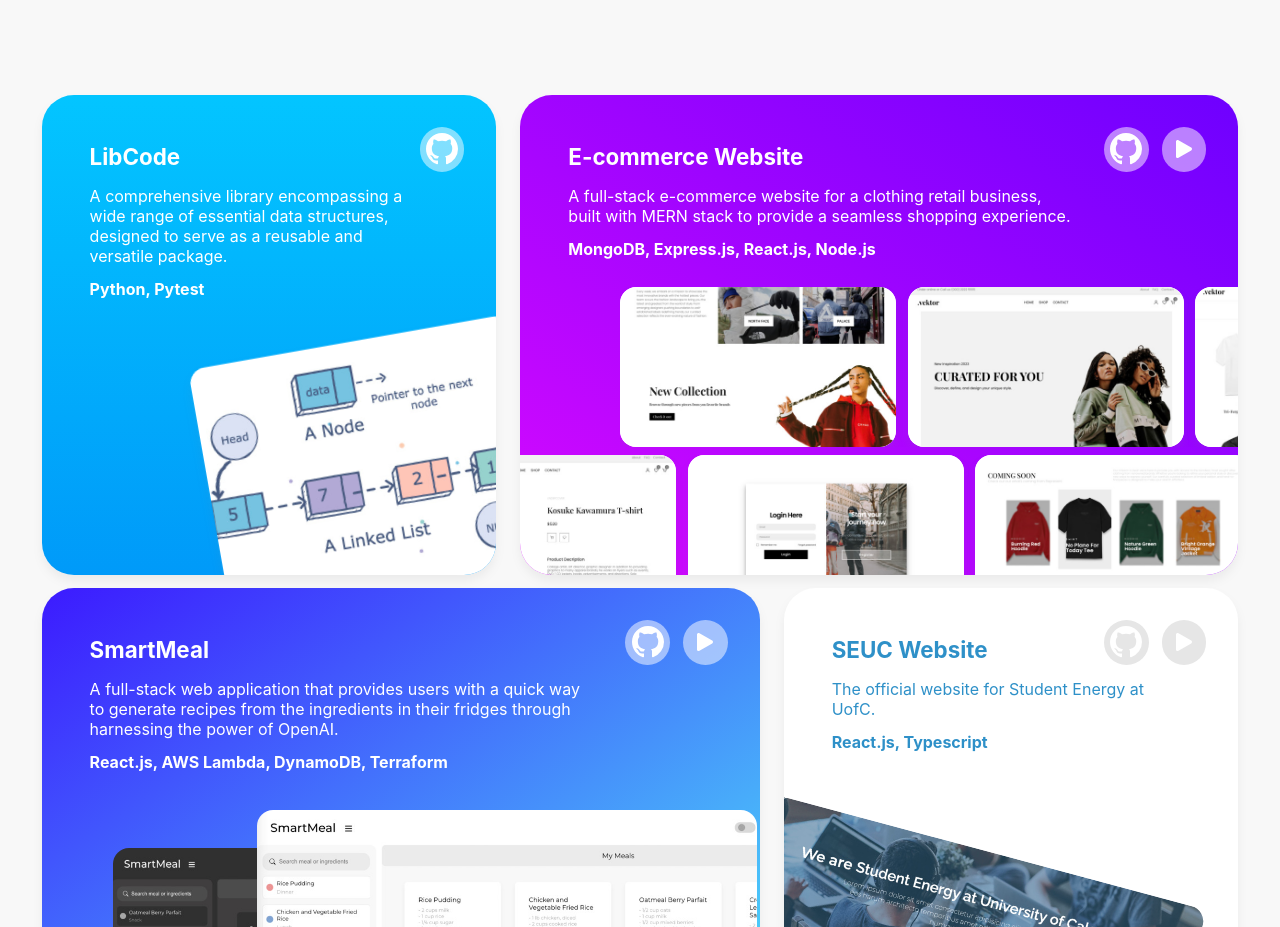
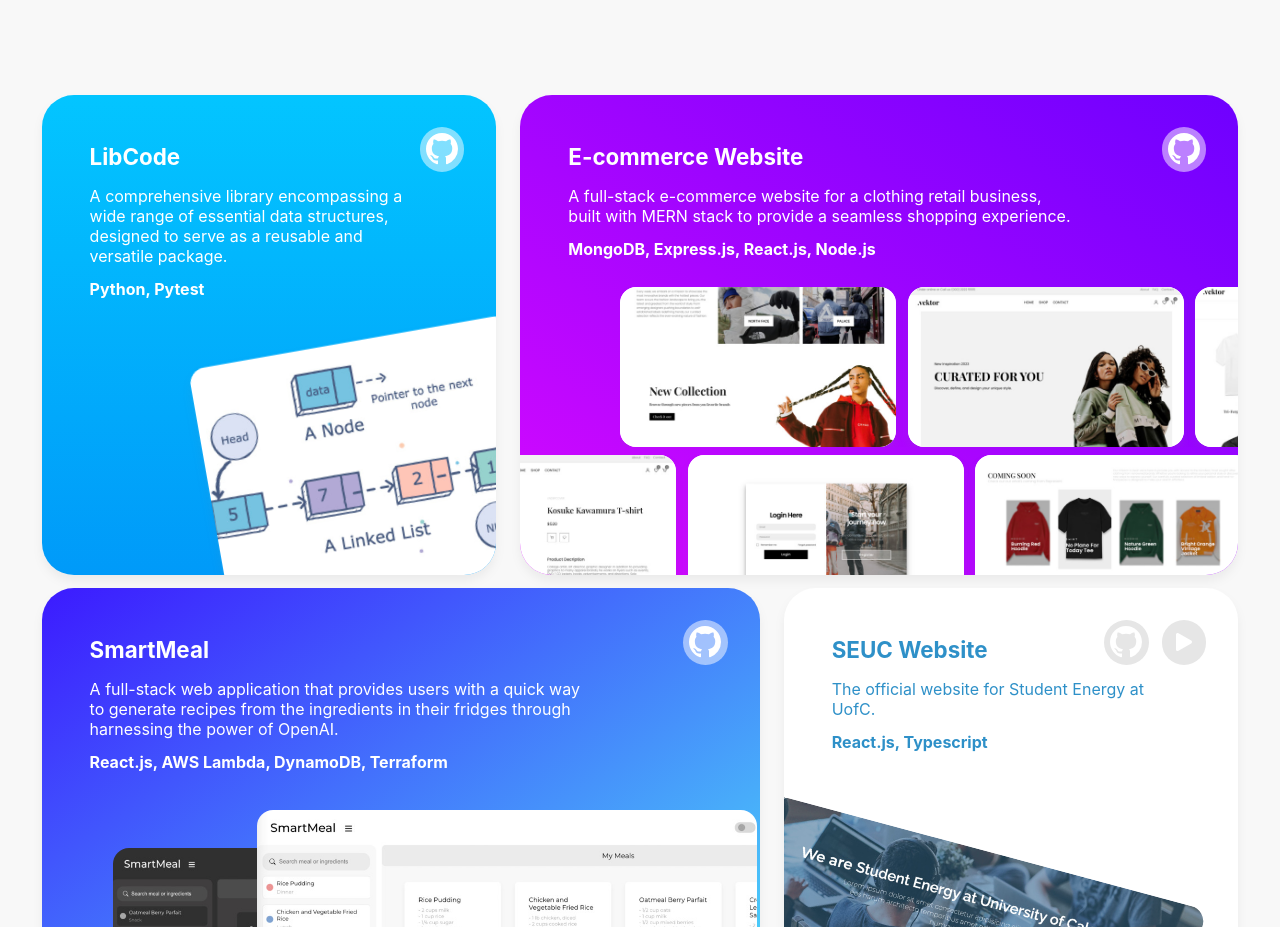
Before and after one commit to podgaietska/Personal-Portfolio, a React (Create React App) app: page / in a window 1280 px wide. Shown: the part 942-1869 px from the top of the page. Built offline with nearby package versions, Linux system fonts and the light colour scheme.

Commit message:
temporary removed play buttons

```diff
--- a/src/components/Projects.jsx
+++ b/src/components/Projects.jsx
@@ -58,9 +58,9 @@ function Projects(){
                             <div className="icon">
                                 <a href="https://github.com/podgaietska/Ecommerce-Fullstack-App" target="_blank" rel="noopener noreferrer"><BsGithub /></a>
                             </div>
-                            <div className="icon">
+                            {/* <div className="icon">
                                 <a href="https://illustrious-pony-215af5.netlify.app/" target="_blank" rel="noopener noreferrer"><BsPlayFill /></a>
-                            </div>
+                            </div> */}
                         </div>
                         <div className="project-info">
                             <h1>E-commerce Website</h1>
@@ -99,9 +99,9 @@ function Projects(){
                             <div className="icon">
                                 <a href="https://github.com/podgaietska/SmartMeal-Fullstack-App" target="_blank" rel="noopener noreferrer"><BsGithub /></a>
                             </div>
-                            <div className="icon">
+                            {/* <div className="icon">
                                 <a href="https://taupe-dieffenbachia-d5d916.netlify.app/" target="_blank" rel="noopener noreferrer"><BsPlayFill /></a>
-                            </div>
+                            </div> */}
                         </div>
                         <div className="project-info smartmeal">
                             <h1>SmartMeal</h1>
```
